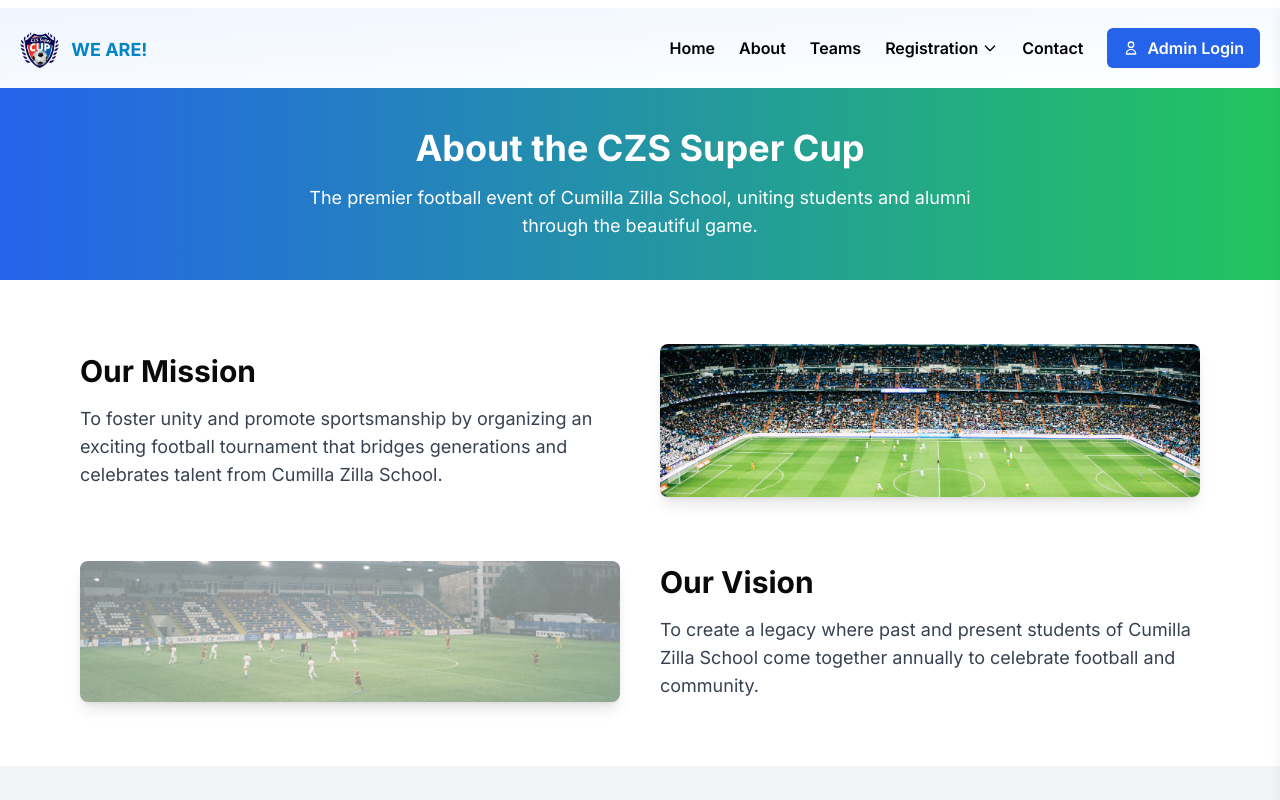
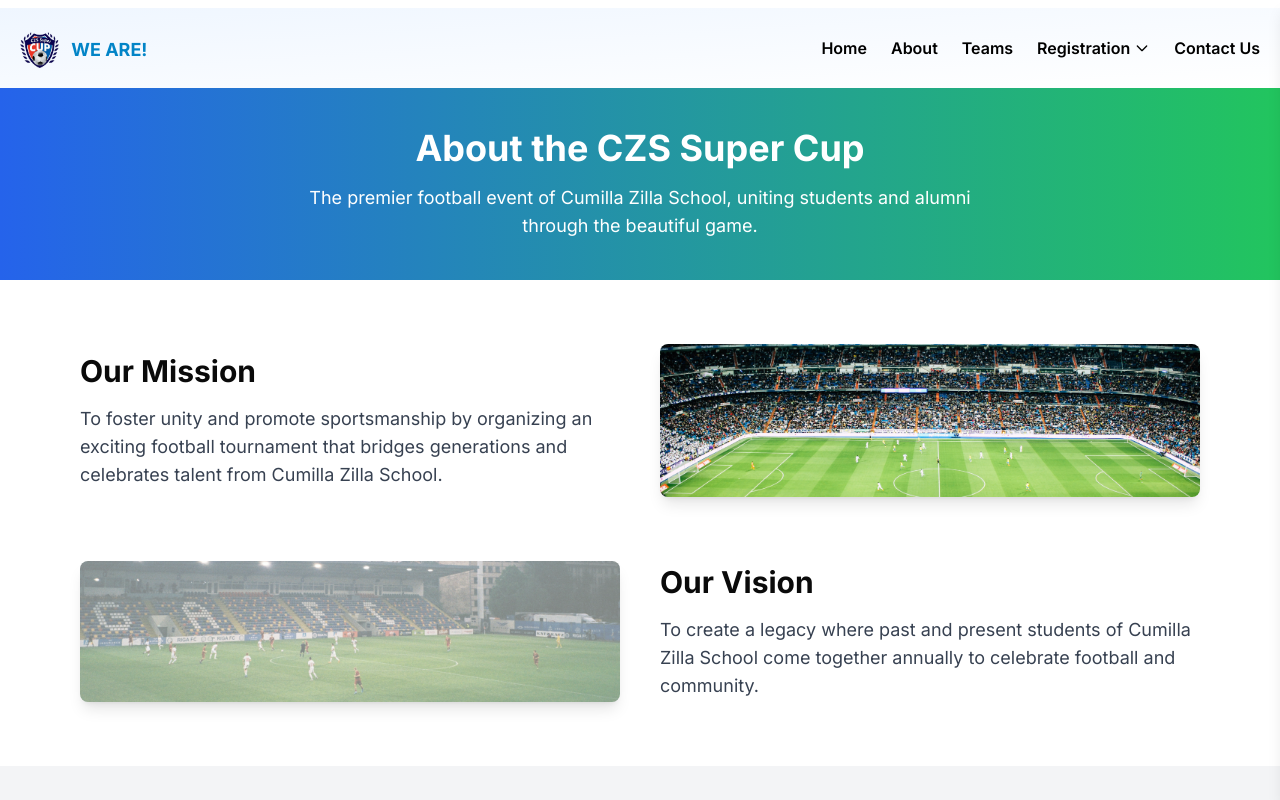
Before and after one commit to chistym17/czs-frontend, a Next.js app: page /about in a window 1280 px wide. Shown: the top 800 px of the page. Built offline with nearby package versions, Linux system fonts and the light colour scheme.

Commit message:
minor issues

```diff
--- a/src/app/admin/dashboard/page.jsx
+++ b/src/app/admin/dashboard/page.jsx
@@ -14,6 +14,7 @@ import { useEffect, useState } from "react";
 import { toast, Toaster } from 'react-hot-toast';
 import Image from 'next/image';
 import { FaTrash, FaCheck, FaTimes, FaEdit, FaUsers, FaChevronRight } from 'react-icons/fa';
+import Navbar from "@/components/Navbar";
 
 export default function AdminDashboard() {
   const [sidebarOpen, setSidebarOpen] = useState(true);
@@ -26,6 +27,8 @@ export default function AdminDashboard() {
   const [selectedTeamPlayers, setSelectedTeamPlayers] = useState([]);
   const [showTeamDetails, setShowTeamDetails] = useState(false);
   const router = useRouter();
+
+
 
   const fetchData = async () => {
     try {
@@ -48,15 +51,18 @@ export default function AdminDashboard() {
   };
 
   useEffect(() => {
-    fetchData();
+    const isAdmin = localStorage.getItem("isAdmin");
+    if (!isAdmin) {
+      router.push("/admin/login");
+    }
+    else{
+      fetchData();
+    }
   }, []);
 
   const handleLogout = async () => {
     try {
-      await fetch(`${process.env.NEXT_PUBLIC_ADMIN_URL}/logout`, {
-        method: "POST",
-        credentials: "include",
-      });
+      localStorage.removeItem("isAdmin");
       router.push("/");
     } catch (err) {
       console.error("Logout failed", err);
@@ -192,7 +198,14 @@ export default function AdminDashboard() {
     }
   };
 
-  if (loading) return <div className="p-8">Loading dashboard...</div>;
+  if (loading) return (
+    <div className="min-h-screen bg-gray-50">
+      <Navbar />
+      <div className="flex items-center justify-center h-[calc(100vh-64px)]">
+        <div className="animate-spin rounded-full h-12 w-12 border-b-2 border-blue-600"></div>
+      </div>
+    </div>
+  );
 
   return (
     <div className="min-h-screen bg-gray-50">
--- a/src/app/admin/login/page.jsx
+++ b/src/app/admin/login/page.jsx
@@ -11,6 +11,7 @@ export default function AdminLogin() {
   const [showPassword, setShowPassword] = useState(false);
   const [loading, setLoading] = useState(false);
   const router = useRouter();
+  const [isAdmin, setIsAdmin] = useState(false);
 
   const handleLogin = async () => {
     setLoading(true);
@@ -28,11 +29,8 @@ export default function AdminLogin() {
 
 
       if (data.success) {
-        console.log("Login successful");
-        console.log("Redirecting to dashboard");
-
+        localStorage.setItem("isAdmin", "true");
         router.push("/admin/dashboard");
-
         console.log("did not redirect");
 
       } else {
--- a/src/app/team-registration/players/page.jsx
+++ b/src/app/team-registration/players/page.jsx
@@ -86,6 +86,7 @@ export default function PlayersRegistration() {
     // localStorage.removeItem('players');
     localStorage.removeItem('currentPlayer');
     localStorage.removeItem('teamData');
+    localStorage.removeItem('players');
     window.location.href = "/team-customization"
   };
 
--- a/src/app/teams/page.jsx
+++ b/src/app/teams/page.jsx
@@ -5,6 +5,7 @@ import Image from 'next/image';
 import Footer from '../../components/Footer';
 import Navbar from '../../components/Navbar';
 import { fetchTeams } from '../../config/api';
+import Link from 'next/link';
 
 // Additional styles to make it more responsive for smaller screens
 const mediaStyles = `
@@ -102,12 +103,12 @@ const EmptyState = () => (
     <p className="text-gray-600 mb-6 max-w-md">
       Be the first to register your team for the 2025 season. Join the competition and showcase your talent!
     </p>
-    <button
-      onClick={() => router.push('/team-registration')}
-      className="px-6 py-3 bg-blue-600 text-white rounded-lg font-medium hover:bg-blue-700 transition-colors"
-    >
-      Register Your Team
-    </button>
+
+    <Link href="/team-registration">
+      <button className="px-6 py-3 bg-blue-600 text-white rounded-lg font-medium hover:bg-blue-700 transition-colors">
+        Register Your Team
+      </button>
+    </Link>
   </div>
 );
 
--- a/src/components/Navbar.jsx
+++ b/src/components/Navbar.jsx
@@ -65,7 +65,7 @@ const Navbar = () => {
         { name: "Team Customization", path: "/team-customization" }
       ],
     },
-    { name: "Contact", path: "/contact" },
+    {name:"Contact Us", path:"/contact"}
   ];
 
   return (
@@ -144,26 +144,7 @@ const Navbar = () => {
               ))}
             </ul>
 
-            {/* Admin Login Button */}
-            <Link href={`/admin/login`}>
-              <button className="ml-6 bg-blue-600 hover:bg-blue-700 text-white font-semibold py-2 px-4 rounded-md transition duration-200 ease-in-out flex items-center">
-                <svg
-                  xmlns="http://www.w3.org/2000/svg"
-                  className="h-4 w-4 mr-2"
-                  fill="none"
-                  viewBox="0 0 24 24"
-                  stroke="currentColor"
-                >
-                  <path
-                    strokeLinecap="round"
-                    strokeLinejoin="round"
-                    strokeWidth={2}
-                    d="M16 7a4 4 0 11-8 0 4 4 0 018 0zm-4 7a7 7 0 00-7 7h14a7 7 0 00-7-7z"
-                  />
-                </svg>
-                Admin Login
-              </button>
-            </Link>
+
           </div>
 
           {/* Mobile menu button */}
--- a/src/components/TeamPlayerCard.jsx
+++ b/src/components/TeamPlayerCard.jsx
@@ -3,7 +3,7 @@ import Image from 'next/image';
 
 const TeamPlayerCard = ({ player }) => {
   const shouldShowPlayerImage = player.image && player.image.trim() !== '';
-  const hasGoals = player.goals && player.goals > 0;
+  const hasGoals = player.goals > 0;
 
   return (
     <div className="relative group bg-white rounded-xl shadow-md hover:shadow-lg transition-all duration-300 w-72 h-[420px] overflow-hidden flex flex-col">
--- a/src/components/TeamRegistration.jsx
+++ b/src/components/TeamRegistration.jsx
@@ -41,7 +41,7 @@ const TeamRegistration = () => {
               </div>
               <h3 className='text-xl font-semibold mb-2'>Team Requirements</h3>
               <p className='text-gray-600'>
-                Register your squad of 15-20 players
+                Register your squad of 16 players
               </p>
             </div>
           </div>
@@ -79,7 +79,7 @@ const TeamRegistration = () => {
           {/* Timeline or Deadline */}
           <div className='mt-12 text-gray-600'>
             <p className='text-sm font-semibold'>
-              Registration Deadline: Not Started.
+              Registration has started.
             </p>
           </div>
         </div>
```
